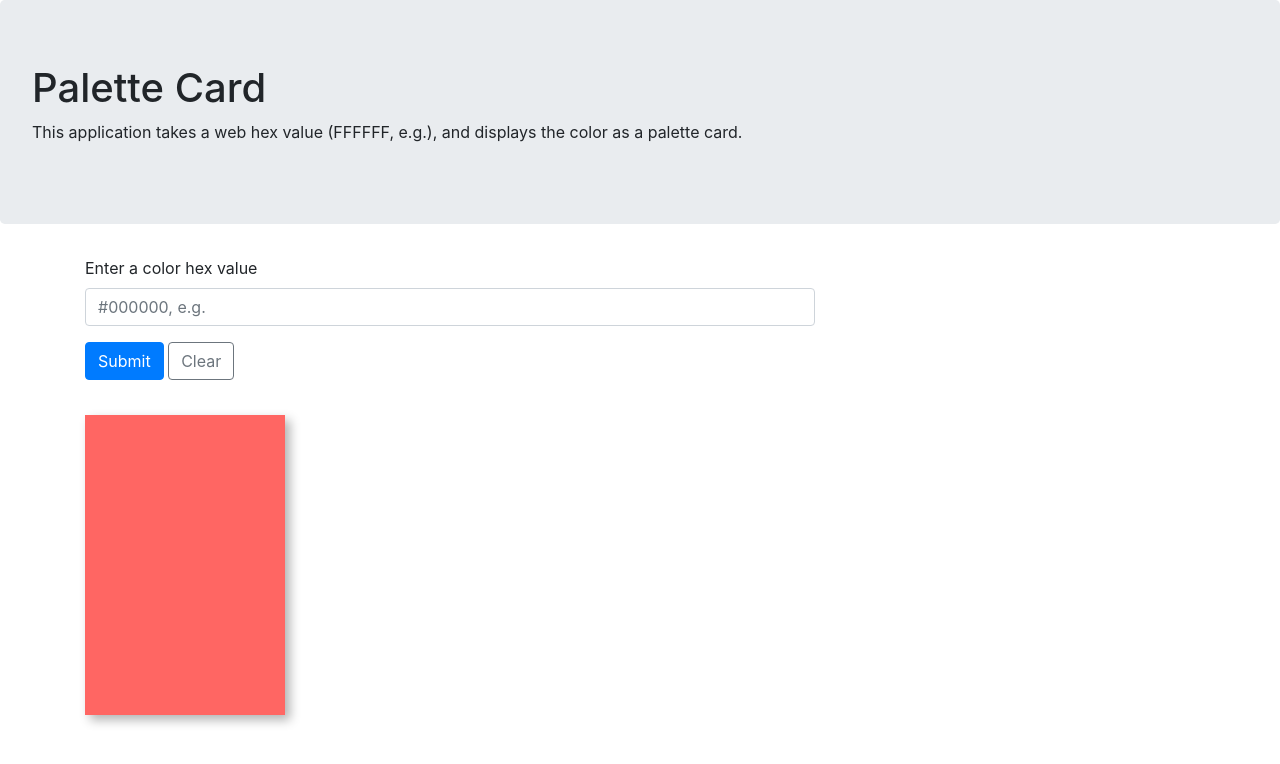
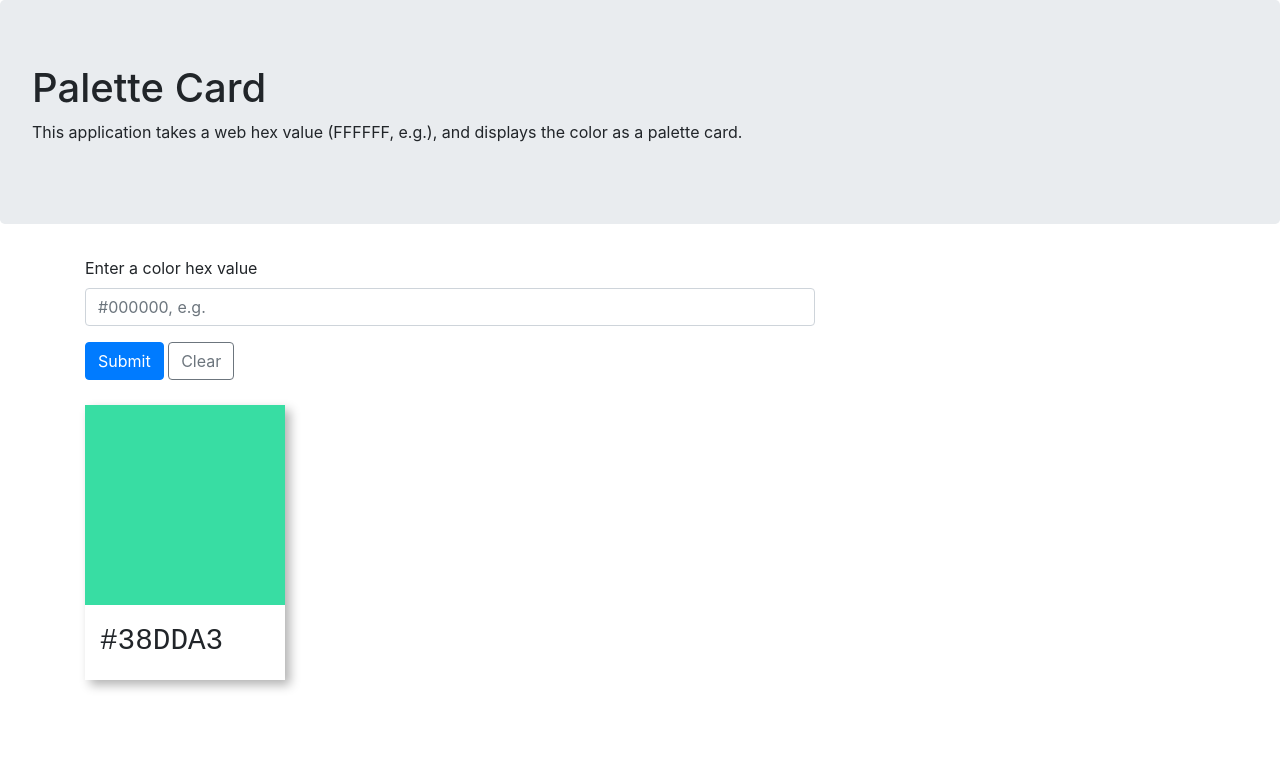
Before and after one commit to AplUSAndmINUS/palette-card, a React (Create React App) app: page / in a window 1280 px wide. Shown: the top 764 px of the page. Built offline with nearby package versions, Linux system fonts and the light colour scheme.

Commit message:
updated Label component

```diff
--- a/src/App.tsx
+++ b/src/App.tsx
@@ -2,10 +2,8 @@ import React from 'react';
 import { Button, Col, Container, Form, Jumbotron, Row } from 'react-bootstrap';
 
 import Card from './components/Card';
-import Square from './components/Square';
 
 const App = () => {
-  const [color, setColor] = React.useState('#000000');
 
   return (
     <>
@@ -42,7 +40,7 @@ const App = () => {
         </Row>
         <Row>
           <Col>
-            <Card color="#000" />
+            <Card color="#38DDA3" />
           </Col>
         </Row>
       </Container>
--- a/src/components/Card.tsx
+++ b/src/components/Card.tsx
@@ -1,23 +1,25 @@
 import React from 'react';
 
+import Label from './Label';
 import Square from './Square';
 
 interface Props {
   color: string;
 }
 
-const Card = (color: Props) => {
+const Card = ({ color }: Props) => {
   const cardStyles = {
-    height: '300px',
+    height: '275px',
     width: '200px',
     padding: 0,
-    margin: '35px 0',
+    marginTop: '25px',
     backgroundColor: '#FFF',
     boxShadow: '5px 5px 10px rgba(0,0,0,0.3)'
   };
 
   return <div style={cardStyles}>
-    <Square />
+    <Square color={color} />
+    <Label color={color} />
   </div>;
 };
 
--- a/src/components/Label.tsx
+++ b/src/components/Label.tsx
@@ -1,7 +1,18 @@
 import React from 'react';
 
-const Label = () => {
-  return <h1>This is a label!</h1>;
+interface Props {
+  color: string;
+}
+
+const Label = ({ color }: Props) => {
+  const labelStyles = {
+    fontFamily: 'monospace',
+    fontSize: '22pt',
+    padding: '15px',
+    margin: 0
+  };
+
+  return <p style={labelStyles}>{color}</p>;
 };
 
 export default Label;
--- a/src/components/Square.tsx
+++ b/src/components/Square.tsx
@@ -1,9 +1,13 @@
 import React from 'react';
 
-const Square = () => {
+interface Props {
+  color: string;
+}
+
+const Square = ({ color }: Props) => {
   const squareStyles = {
-    height: '300px',
-    backgroundColor: '#FF6663'
+    height: '200px',
+    backgroundColor: color
   };
 
   return <div style={squareStyles}> </div>;
```
